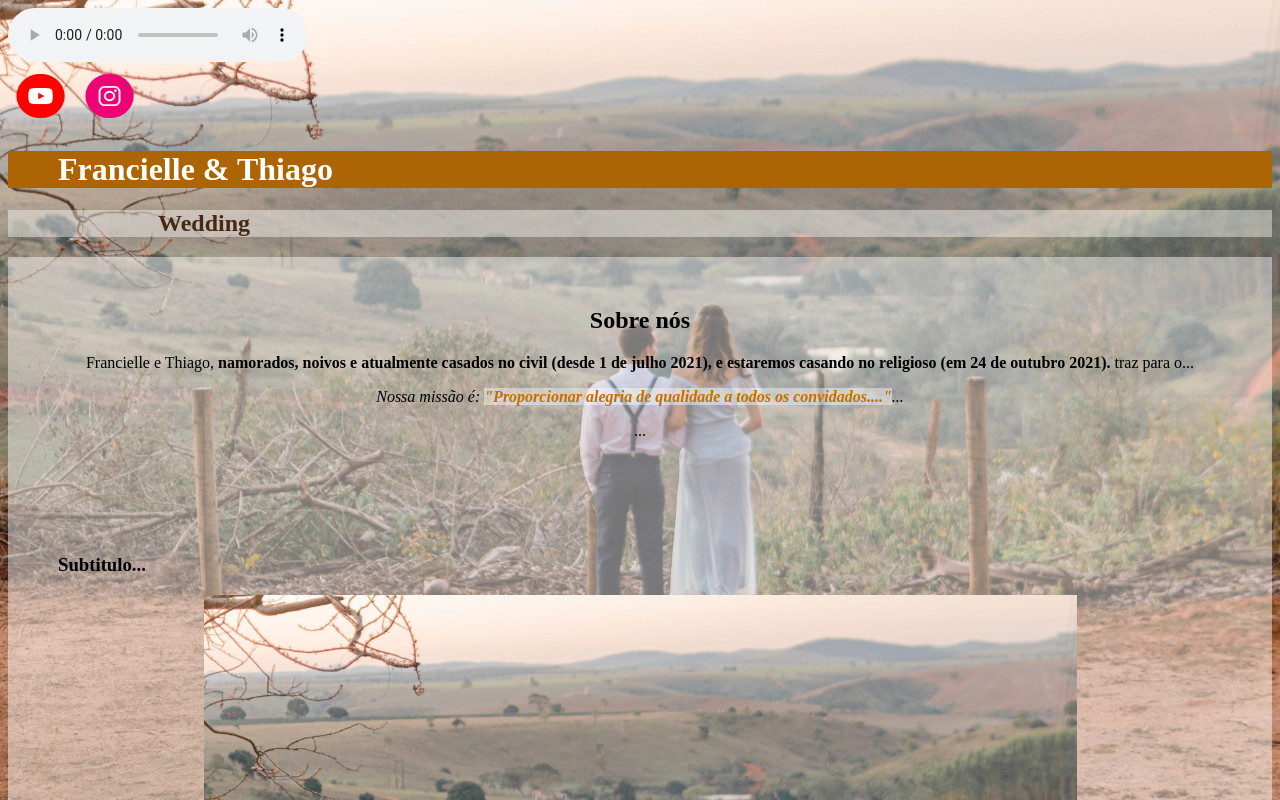
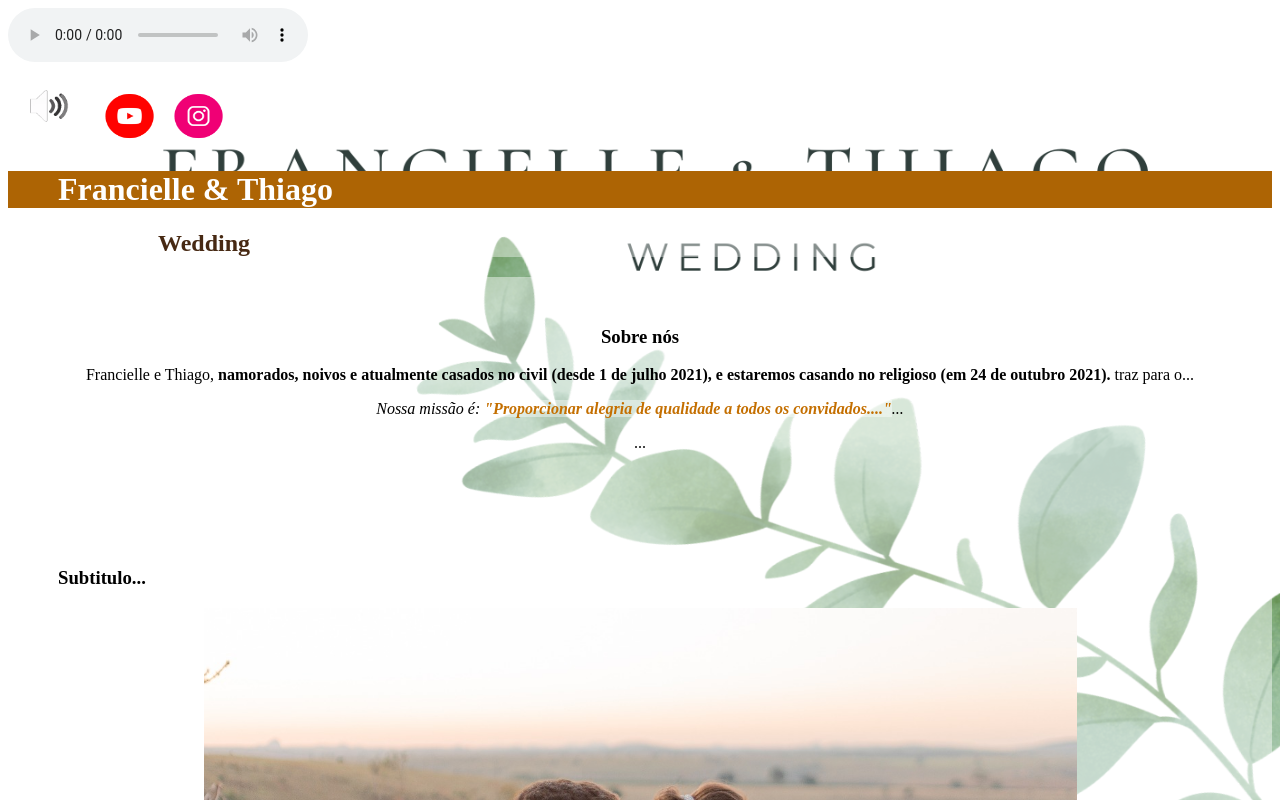
Before and after one commit to FrancielleSoares/WeddingFT, a plain HTML site: page index.html in a window 1280 px wide. Shown: the top 800 px of the page. Drawn offline with Linux system fonts and the light colour scheme.

Commit message:
teste imagem fundo2

```diff
--- a/index.html
+++ b/index.html
@@ -23,55 +23,36 @@
         <meta name="msapplication-TileColor" content="#ffffff">
         <meta name="msapplication-TileImage" content="/ms-icon-144x144.png">
         <meta name="theme-color" content="#ffffff">
-
     </head>
 
-    <main>
-
-    </main>
-
     <body>
-
         <header>
             <div>
                 <section class="grid grid-template-columns-2">
-                    <div class="item"><audio id="player" autoplay="autoplay" controls="controls">
-                        <source src="musicavalenca.mp3" type="audio/mp3" />
-                        seu navegador não suporta HTML5
-                      </audio></div>
+                    <div class="item"><audio id="player" autoplay="autoplay" controls="controls"><source src="musicavalenca.mp3" type="audio/mp3" />seu navegador não suporta HTML5</audio></div>
                     <div class="item">
-                        <a href="https://www.youtube.com/channel/UCDVcoI1lQ7dFNXDceEUcarw"><img src="youtube.gif" border="0" height="60" width="65" alt="acessar youtube"></a>
+                        <a href="https://www.youtube.com/playlist?list=PLJqa0TT02mJ2L1_bAlzD5CfAUoI_bvRN6&ab_channel=MKMUSICMKMUSIC"><img src="som.gif" border="0" height="80" width="85" alt="acessar youtube music"></a>
+                        <a href="https://www.youtube.com/channel/UCDVcoI1lQ7dFNXDceEUcarw"><img src="youtube.gif" border="0" height="60" width="65" alt="acessar youtube live"></a>
                         <a href="https://www.instagram.com/fran.soarees/"><img src="insta.gif" border="0" height="60" width="65" alt="instagram para contato"></a>
                     </div>
-
                 </section>
             </div>
-
-
-
             <h1 class="names" >Francielle & Thiago</h1>
             <h2 class="casorio">Wedding</h2>
-
         </header>
 
-
         <div class="principal">
-			<h2 class="titulo-centralizado">Sobre nós</h2>
-
+			<h3 class="titulo-centralizado">Sobre nós</h3>
             <p>Francielle e Thiago,<strong> namorados, noivos e atualmente casados no civil (desde 1 de julho 2021), e estaremos casando no religioso (em 24 de outubro 2021).</strong> traz para o...</p>
-
 			<p><em>Nossa missão é: <strong>"Proporcionar alegria de qualidade a todos os convidados...."</strong>...</em></p>
-
 			<p>...</p>
         </div>
 
         <div class="casalft">
             <h3> Subtitulo... </h3>
-
+            <img src="casal.jpg" class="imagem2">
             <img src="casalft.jpg" class="imagem2">
-                <img src="casal.jpg" class="imagem2">
             <img src="Logotipo.png" class="imagem2">
-            </div>
         </div>
     </body>
 </html>
--- a/style.css
+++ b/style.css
@@ -1,10 +1,9 @@
 body{
-    background-image: url(casalft.jpg);
-    perspective: 1000px;
-    background-color: #0000007a;
+    background-image: url(imagemfundo.png);
+    background-color: #ff73007a;
     background-repeat: no-repeat;
-    background-size: 100%;
     background-attachment: fixed;
+    background-size: cover;
 }
 
 #item{
```
Also changed, not shown: imagemfundo.png (added), imagemfundo2.png (added), som.gif (added). Lines whose indentation alone changed are shown as unchanged.
